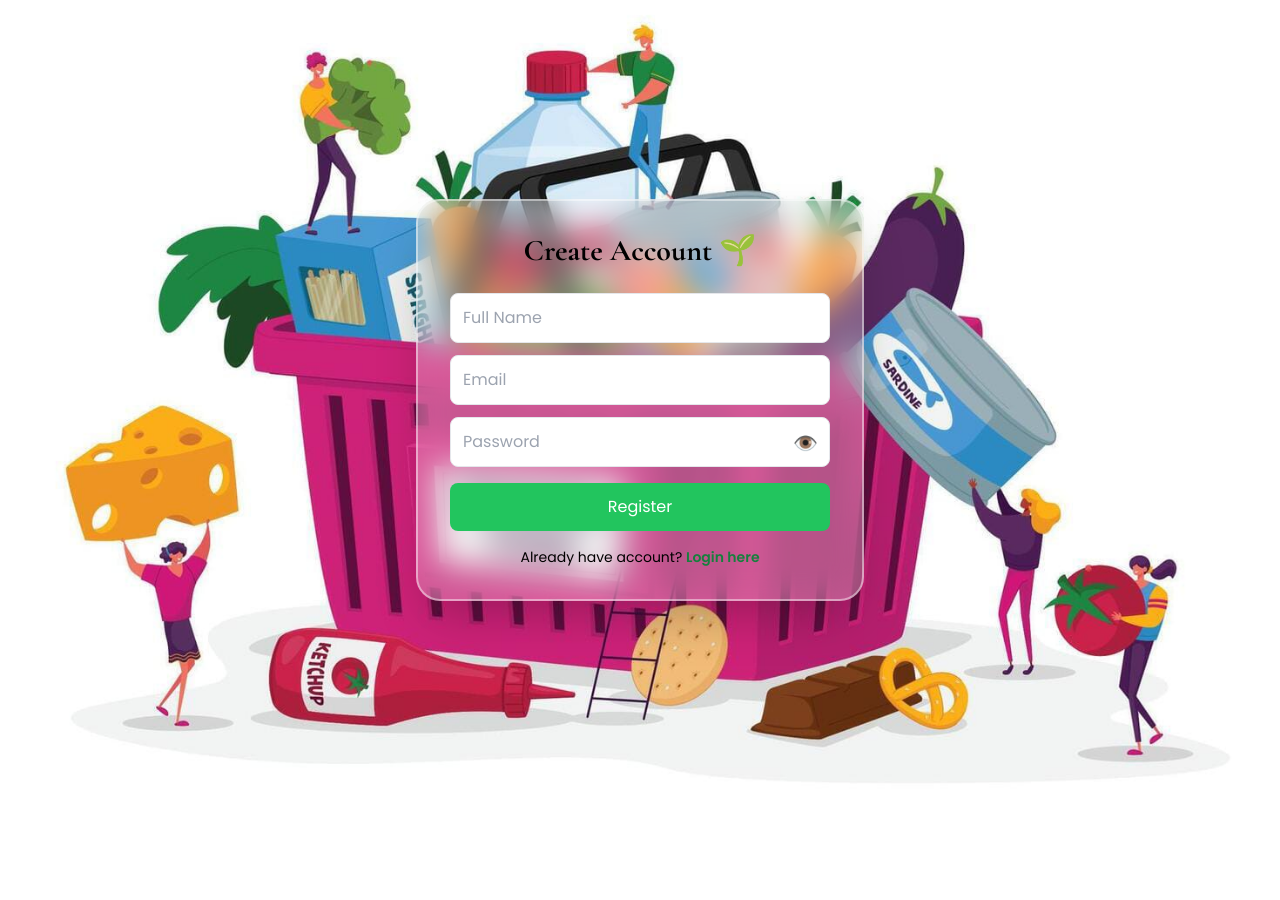
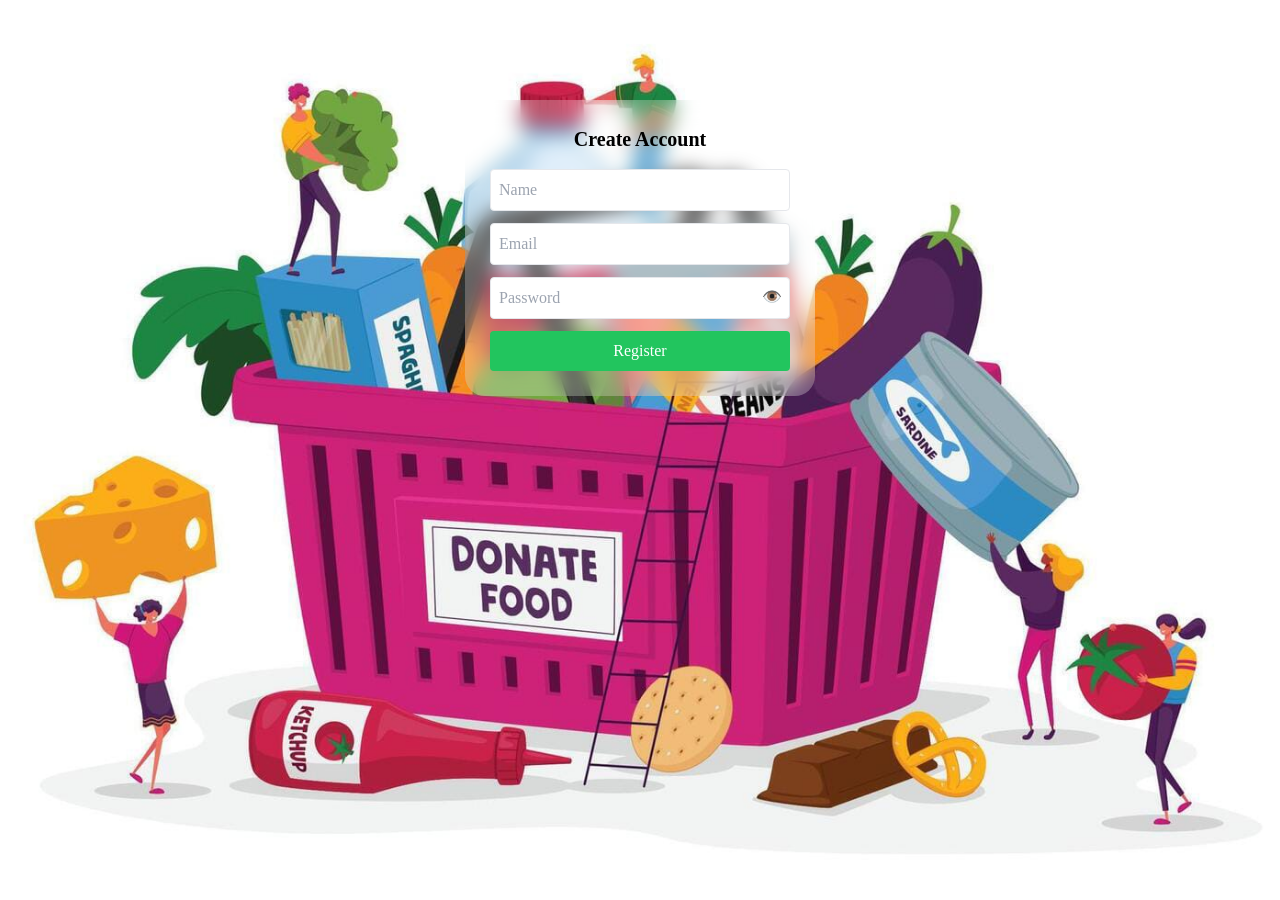
Before and after one commit to FAMITHABANUN/food-saver, a Flask app: page /user_register in a window 1280 px wide. Before the commit the page ends 782 px from the top, so only its background shows below. Run offline with Flask 3, Linux system fonts and the light colour scheme; some libraries are stand-ins or nearby versions.

Commit message:
Update user_register.html

```diff
--- a/templates/user_register.html
+++ b/templates/user_register.html
@@ -2,92 +2,67 @@
 <html lang="en">
 <head>
 <meta charset="UTF-8">
-<meta name="viewport" content="width=device-width, initial-scale=1.0">
-<title>Food Saver | Register</title>
+<title>Register</title>
 
 <script src="https://cdn.tailwindcss.com"></script>
 
-<link href="https://fonts.googleapis.com/css2?family=Cormorant+Garamond:wght@700&family=Poppins:wght@300;400;500;600&display=swap" rel="stylesheet">
-
 <style>
 body {
-    font-family: 'Poppins', sans-serif;
-
-    /* ✅ FIXED BACKGROUND */
+    font-family: Poppins;
     background-image: url("/static/1000128894.jpg");
     background-size: cover;
     background-position: center;
-    background-repeat: no-repeat;
     min-height: 100vh;
 }
 
-.glass-card {
-    background: rgba(255, 255, 255, 0.25);
-    backdrop-filter: blur(16px);
-    -webkit-backdrop-filter: blur(16px);
-    border: 2px solid rgba(255, 255, 255, 0.45);
-}
-
-.serif-title {
-    font-family: 'Cormorant Garamond', serif;
+.card {
+    background: rgba(255,255,255,0.25);
+    backdrop-filter: blur(10px);
+    padding: 25px;
+    border-radius: 20px;
+    width: 350px;
+    margin: auto;
+    margin-top: 100px;
 }
 </style>
 </head>
 
-<body class="flex items-center justify-center p-6">
+<body>
 
-<div class="glass-card rounded-3xl shadow-2xl p-8 w-full max-w-md">
+<div class="card">
 
-    <h1 class="text-3xl font-bold text-center mb-6 serif-title">
-        Create Account 🌱
-    </h1>
+<h2 class="text-center font-bold text-xl mb-4">Create Account</h2>
 
-    <form action="{{ url_for('user_register') }}" method="POST">
+<form method="POST">
 
-        <input type="text" name="name" placeholder="Full Name"
-            class="w-full p-3 mb-3 border rounded-lg" required>
+<input type="text" name="name" placeholder="Name"
+class="w-full p-2 mb-3 border rounded" required>
 
 <input type="email" name="email" placeholder="Email"
-            class="w-full p-3 mb-3 border rounded-lg" required>
+class="w-full p-2 mb-3 border rounded" required>
 
-        <!-- PASSWORD WITH EYE -->
-        <div class="relative mb-4">
+<div class="relative mb-3">
 <input type="password" id="password" name="password"
 placeholder="Password"
-                class="w-full p-3 border rounded-lg pr-10" required>
+class="w-full p-2 border rounded pr-10" required>
 
-            <button type="button"
-                onclick="togglePassword()"
-                class="absolute right-3 top-3 text-xl">
-                👁️
-            </button>
+<button type="button" onclick="toggle()"
+class="absolute right-2 top-2">👁️</button>
 </div>
 
 <button type="submit"
-            class="w-full bg-green-500 text-white p-3 rounded-lg">
+class="w-full bg-green-500 text-white p-2 rounded">
 Register
 </button>
 
 </form>
 
-    <p class="text-center mt-4 text-sm">
-        Already have account?
-        <a href="{{ url_for('user_login') }}" class="text-green-700 font-bold">
-            Login here
-        </a>
-    </p>
-
 </div>
 
 <script>
-function togglePassword() {
-    const pass = document.getElementById("password");
-
-    if (pass.type === "password") {
-        pass.type = "text";
-    } else {
-        pass.type = "password";
-    }
+function toggle(){
+    const p = document.getElementById("password");
+    p.type = p.type === "password" ? "text" : "password";
 }
 </script>
 
```
Lines whose indentation alone changed are shown as unchanged.
